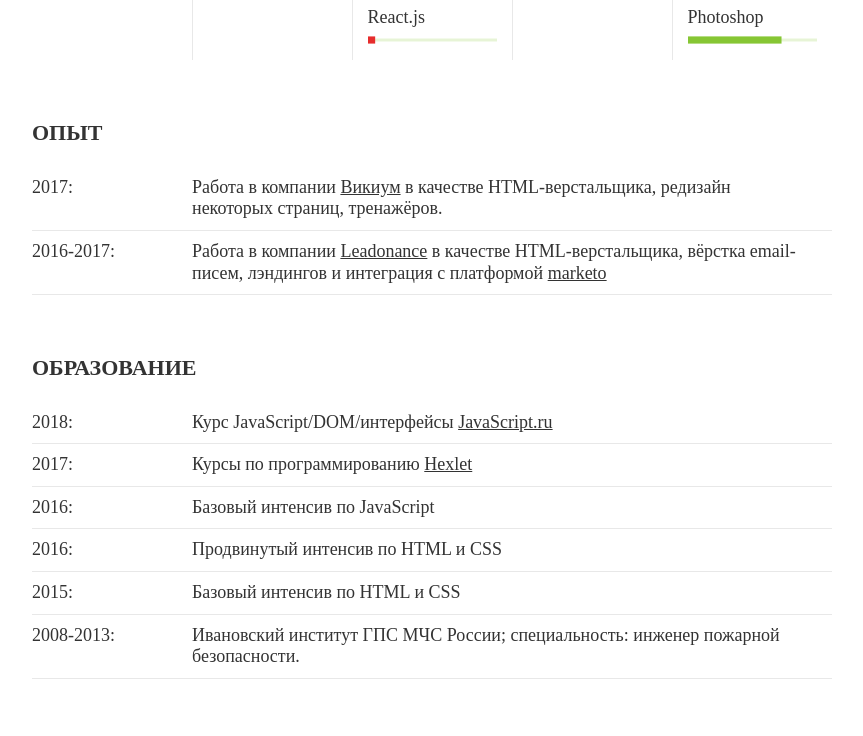
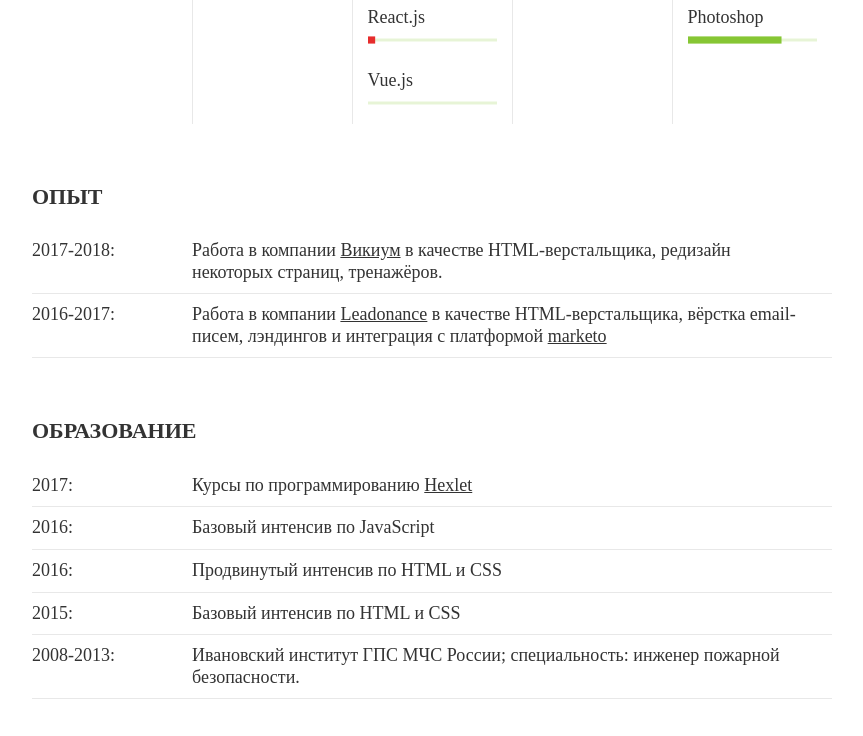
Before and after one commit to i-obr/oi, a plain HTML site: page index.html in a window 1280 px wide. Shown: the part 1056-1792 px from the top of the page, without its empty margins (208-1071 px from the left). Drawn offline with Linux system fonts and the light colour scheme; a web font is replaced by a local one.

Commit message:
Update 2018-07-10T20:09:15.944Z

```diff
--- a/index.html
+++ b/index.html
@@ -212,13 +212,27 @@
             </svg>
           </td>
         </tr>
+        <tr>
+          <td></td>
+          <td></td>
+          <td>
+            Vue.js
+            <svg class="line  line-none" width="100" height="10" viewBox="0 0 180 4" xmlns="http://www.w3.org/2000/svg">
+              <path d="M0 4V0h222v4z" fill="#86C634" fill-rule="evenodd" fill-opacity=".2" />
+              <rect x="0" y="-3" width="0" height="10" />
+            </svg>
+          </td>
+          <td></td>
+          <td>
+          </td>
+        </tr>
       </table>
     </section>
     <section class="experience">
       <h2>Опыт</h2>
       <table>
         <tr>
-          <td>2017:</td>
+          <td>2017-2018:</td>
           <td>Работа в компании
             <a href="https://wikium.ru/">Викиум</a> в качестве HTML-верстальщика, редизайн некоторых страниц, тренажёров.</td>
         </tr>
@@ -234,12 +248,6 @@
     <section class="education">
       <h2>Образование</h2>
       <table>
-        <tr>
-          <td>2018:</td>
-          <td>Курс JavaScript/DOM/интерфейсы
-            <a href="https://learn.javascript.ru/">JavaScript.ru</a>
-          </td>
-        </tr>
         <tr>
           <td>2017:</td>
           <td>Курсы по программированию
```
Also changed, not shown: 1 other file.
